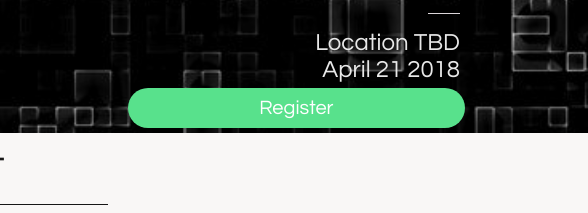
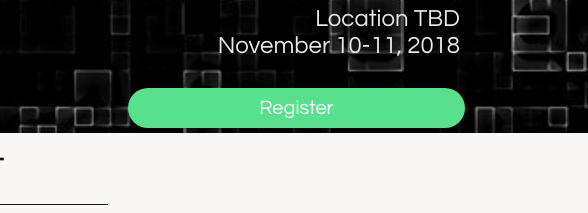
Before and after one commit to iischarizard/HackSocal, a plain HTML site: page index.html in a window 1280 px wide. Shown: the part 587-800 px from the top of the page, 692-1280 px from the left. Drawn offline with nearby package versions, Linux system fonts and the light colour scheme; a script that the page names is missing.

```diff
--- a/index.html
+++ b/index.html
@@ -1,7 +1,7 @@
 <!DOCTYPE html>
 <html lang="en">
 <head>
-  <title>MontyHacks</title>
+  <title>HackSoCal</title>
   <link rel="stylesheet" href="stylesheet/fa/style.css">
   <link rel="stylesheet" href="stylesheet/bootstrap.min.css">
   <link rel="stylesheet" href="stylesheet/fa/css/font-awesome.min.css">
@@ -47,8 +47,9 @@
       <hr class="line-short">
       <div id="dark">
         <h2>Location TBD</h2>
-        <h2>April 21 2018</h2>
+        <h2>November 10-11, 2018</h2>
       </div>
+	  <br>
       <div class="buttons">
         <a href="/register" id="register" class="b">
           <h1>Register</h1>
```
